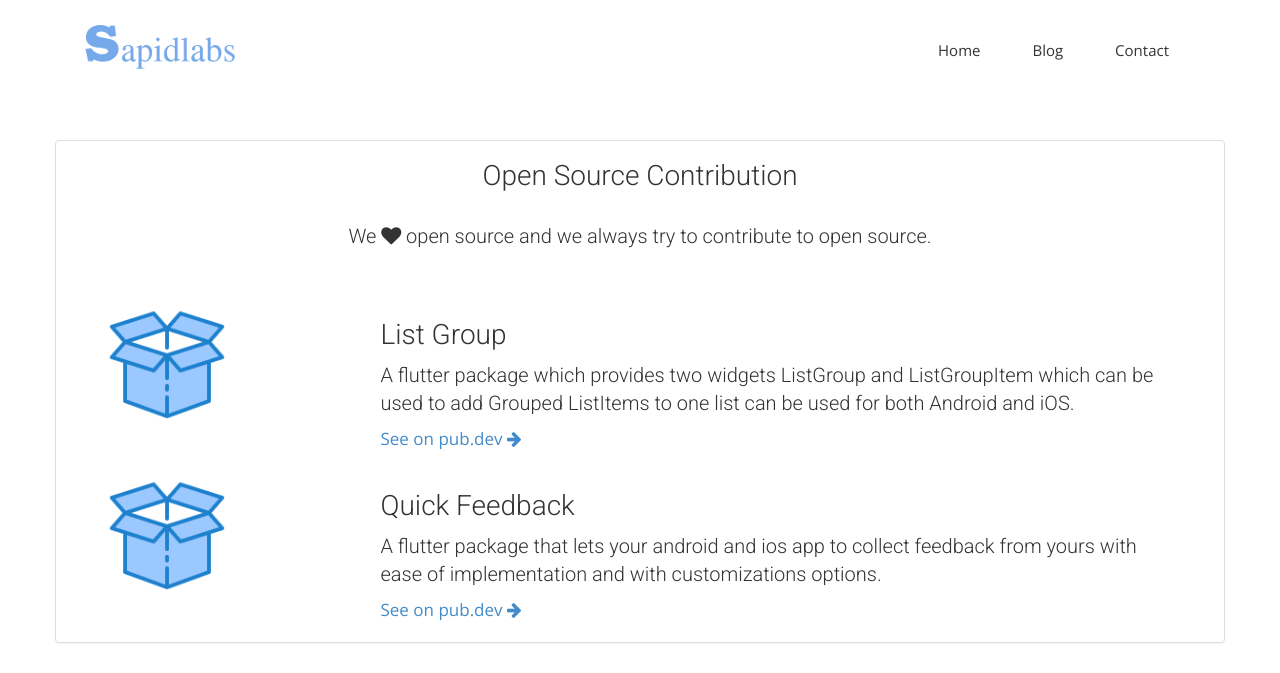
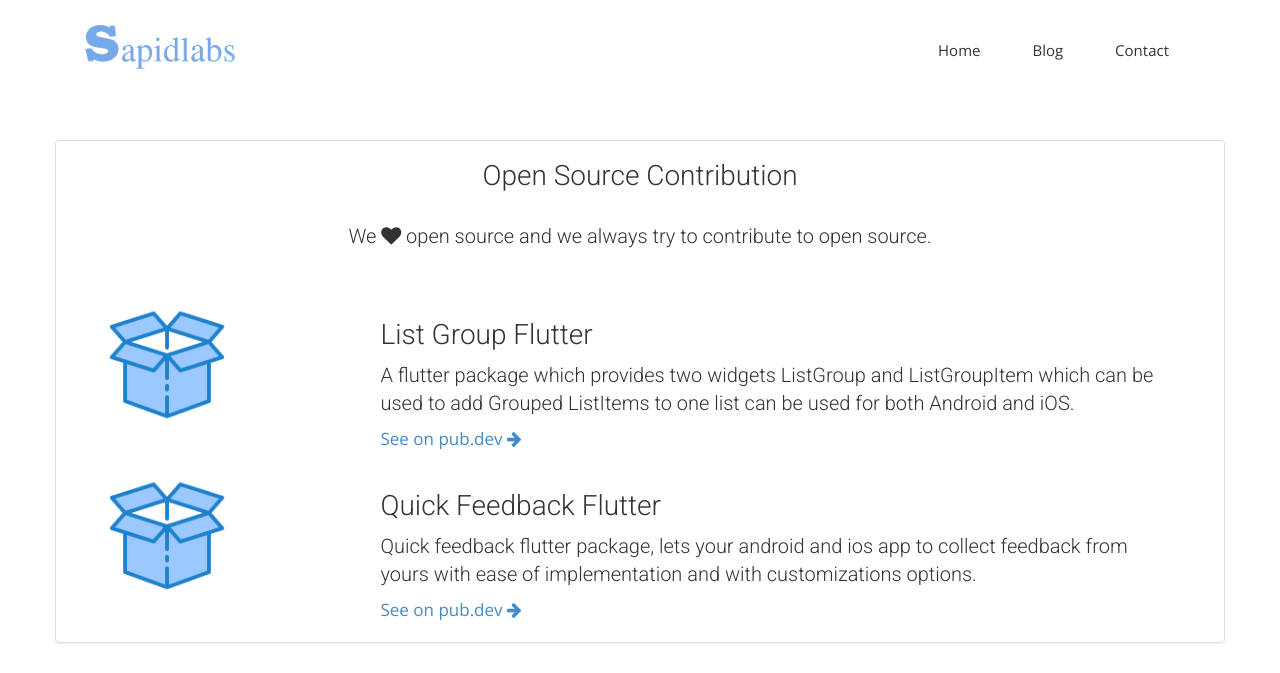
Before and after one commit to sapidlabs/sapidlabs.github.io, a Jekyll site: the page built from flutter-open-source.html, in a window 1280 px wide, cut to the strip 0-673 px from the top of the page. Built offline with Jekyll 4.4.1, drawn with Linux system fonts in a browser that asks for light colours; nearby versions of some CDN libraries; some web fonts are replaced.

Commit message:
Update flutter open source page

```diff
--- a/flutter-open-source.html
+++ b/flutter-open-source.html
@@ -26,7 +26,7 @@ keywords:
         <img src="{{ site.base_url }}/img/box.png" class="img img-responsive img-50" alt="flutter-package-list-group">
       </div>
       <div class="col-md-9 m-t-20">
-        <h3>List Group</h3>
+        <h3>List Group Flutter</h3>
         <p class="intro">
           A flutter package which provides two widgets ListGroup and ListGroupItem which can be used to add Grouped
           ListItems to
@@ -42,9 +42,9 @@ keywords:
         <img src="{{ site.base_url }}/img/box.png" class="img img-responsive img-50" alt="flutter-package-list-group">
       </div>
       <div class="col-md-9 m-t-20">
-        <h3>Quick Feedback</h3>
+        <h3>Quick Feedback Flutter</h3>
         <p class="intro">
-          A flutter package that lets your android and ios app to collect feedback from yours with ease of
+          Quick feedback flutter package, lets your android and ios app to collect feedback from yours with ease of
           implementation and with customizations options.
         </p>
         <a href="https://pub.dev/packages/quick_feedback" class="fs-17" target="_blank">See on pub.dev <i
```
Also changed, not shown: other parts of flutter-open-source.html (+2 -2 lines).
